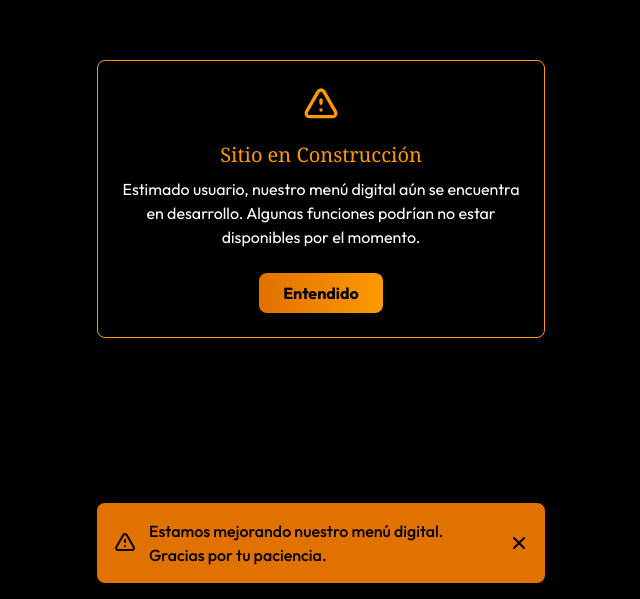
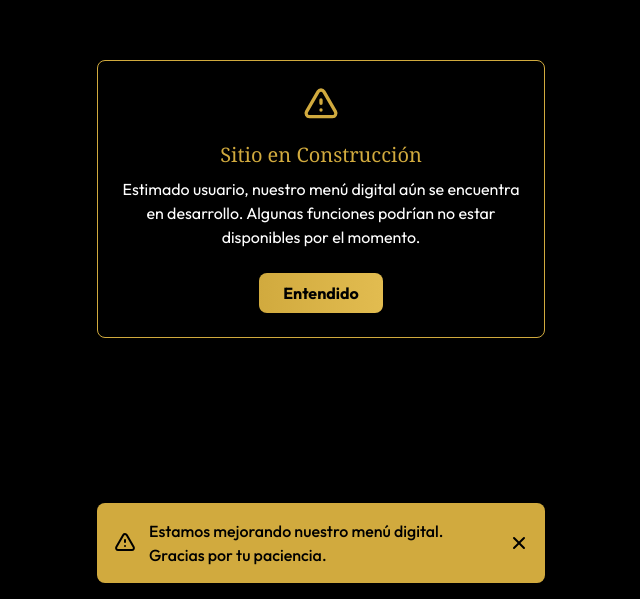
Before and after one commit to NandoSMZ/myribello-frontend, a Next.js app: page / in a window 1280 px wide. Shown: the part 201-800 px from the top of the page, without its empty margins (319-959 px from the left). Built offline with nearby package versions, Linux system fonts and the light colour scheme.

Commit message:
ajuste estructura y temas

```diff
--- a/app/bistro/page.tsx
+++ b/app/bistro/page.tsx
@@ -127,12 +127,12 @@ export default function BistroPage() {
       <div className="fixed top-0 left-0 right-0 z-30 flex flex-col bg-black">
         {/* Cabecera con botón de regreso */}
         <header className="p-4 flex items-center">
-          <Link href="/" className="text-amber-500 hover:text-amber-400">
+          <Link href="/" className="text-ribello-gold hover:text-white">
             <svg xmlns="http://www.w3.org/2000/svg" className="h-6 w-6" fill="none" viewBox="0 0 24 24" stroke="currentColor">
               <path strokeLinecap="round" strokeLinejoin="round" strokeWidth={2} d="M10 19l-7-7m0 0l7-7m-7 7h18" />
             </svg>
           </Link>
-          <h1 className="text-amber-500 text-xl font-serif font-bold ml-4">BISTRO</h1>
+          <h1 className="text-ribello-gold text-xl font-serif font-bold ml-4">BISTRO</h1>
         </header>
 
         {/* Barra de navegación principal */}
--- a/app/cocktails/page.tsx
+++ b/app/cocktails/page.tsx
@@ -122,12 +122,12 @@ export default function CocktailsPage() {
       <div className="fixed top-0 left-0 right-0 z-30 flex flex-col bg-black">
         {/* Cabecera con botón de regreso */}
         <header className="p-4 flex items-center">
-          <Link href="/" className="text-amber-500 hover:text-amber-400">
+          <Link href="/" className="text-ribello-gold hover:text-white">
             <svg xmlns="http://www.w3.org/2000/svg" className="h-6 w-6" fill="none" viewBox="0 0 24 24" stroke="currentColor">
               <path strokeLinecap="round" strokeLinejoin="round" strokeWidth={2} d="M10 19l-7-7m0 0l7-7m-7 7h18" />
             </svg>
           </Link>
-          <h1 className="text-amber-500 text-xl font-serif font-bold ml-4">COCKTAILS</h1>
+          <h1 className="text-ribello-gold text-xl font-serif font-bold ml-4">COCKTAILS</h1>
         </header>
 
         {/* Barra de navegación principal */}
--- a/components/AlertBanner.tsx
+++ b/components/AlertBanner.tsx
@@ -6,14 +6,14 @@ interface AlertBannerProps {
   message: string;
 }
 
-const AlertBanner: React.FC<AlertBannerProps> = ({ message }) => {
+export default function AlertBanner({ message }: AlertBannerProps) {
   const [isVisible, setIsVisible] = useState(true);
 
   if (!isVisible) return null;
 
   return (
     <div className="fixed bottom-0 left-0 right-0 z-50 p-4 flex justify-center">
-      <div className="bg-amber-600 text-black p-4 rounded-lg shadow-lg flex items-center max-w-md">
+      <div className="bg-[var(--color-ribello-gold)] text-black p-4 rounded-lg shadow-lg flex items-center max-w-md">
         <div className="mr-3">
           <svg xmlns="http://www.w3.org/2000/svg" fill="none" viewBox="0 0 24 24" stroke="currentColor" className="h-6 w-6">
             <path strokeLinecap="round" strokeLinejoin="round" strokeWidth="2" d="M12 9v2m0 4h.01m-6.938 4h13.856c1.54 0 2.502-1.667 1.732-3L13.732 4c-.77-1.333-2.694-1.333-3.464 0L3.34 16c-.77 1.333.192 3 1.732 3z" />
@@ -31,6 +31,4 @@ const AlertBanner: React.FC<AlertBannerProps> = ({ message }) => {
       </div>
     </div>
   );
-};
-
-export default AlertBanner;
+}
--- a/components/ClientAlerts.tsx
+++ b/components/ClientAlerts.tsx
@@ -4,7 +4,7 @@ import React from 'react';
 import ConstructionModal from './ConstructionModal';
 import AlertBanner from './AlertBanner';
 
-const ClientAlerts = () => {
+export default function ClientAlerts() {
   return (
     <>
       <ConstructionModal
@@ -16,6 +16,4 @@ const ClientAlerts = () => {
       />
     </>
   );
-};
-
-export default ClientAlerts;
+}
--- a/components/ConstructionModal.tsx
+++ b/components/ConstructionModal.tsx
@@ -7,7 +7,7 @@ interface ConstructionModalProps {
   message: string;
 }
 
-const ConstructionModal: React.FC<ConstructionModalProps> = ({ title, message }) => {
+export default function ConstructionModal({ title, message }: ConstructionModalProps) {
   const [isOpen, setIsOpen] = useState(false);
 
   useEffect(() => {
@@ -23,18 +23,18 @@ const ConstructionModal: React.FC<ConstructionModalProps> = ({ title, message })
 
   return (
     <div className="fixed inset-0 bg-black bg-opacity-75 z-50 flex justify-center items-center p-4">
-      <div className="bg-black border border-amber-500 rounded-lg max-w-md w-full p-6 shadow-xl">
+      <div className="bg-black border border-ribello-gold rounded-lg max-w-md w-full p-6 shadow-xl">
         <div className="flex items-center justify-center mb-4">
-          <svg xmlns="http://www.w3.org/2000/svg" className="h-10 w-10 text-amber-500" fill="none" viewBox="0 0 24 24" stroke="currentColor">
+          <svg xmlns="http://www.w3.org/2000/svg" className="h-10 w-10 text-ribello-gold" fill="none" viewBox="0 0 24 24" stroke="currentColor">
             <path strokeLinecap="round" strokeLinejoin="round" strokeWidth="2" d="M12 9v2m0 4h.01m-6.938 4h13.856c1.54 0 2.502-1.667 1.732-3L13.732 4c-.77-1.333-2.694-1.333-3.464 0L3.34 16c-.77 1.333.192 3 1.732 3z" />
           </svg>
         </div>
-        <h3 className="text-xl font-serif text-amber-500 text-center mb-2">{title}</h3>
+        <h3 className="text-xl font-serif text-ribello-gold text-center mb-2">{title}</h3>
         <p className="text-white text-center mb-6">{message}</p>
         <div className="flex justify-center">
           <button
             onClick={() => setIsOpen(false)}
-            className="px-6 py-2 bg-gradient-to-r from-amber-600 to-amber-500 hover:from-amber-500 hover:to-amber-400 text-black font-bold rounded-lg transition-all"
+            className="px-6 py-2 bg-gradient-to-r from-[var(--color-ribello-gold)] to-[#e2bc50] hover:from-[#e2bc50] hover:to-[var(--color-ribello-gold)] text-black font-bold rounded-lg transition-all"
           >
             Entendido
           </button>
@@ -42,6 +42,4 @@ const ConstructionModal: React.FC<ConstructionModalProps> = ({ title, message })
       </div>
     </div>
   );
-};
-
-export default ConstructionModal;
+}
--- a/components/ProductCard.tsx
+++ b/components/ProductCard.tsx
@@ -6,9 +6,9 @@ interface ProductCardProps {
   product: Product;
 }
 
-const ProductCard: React.FC<ProductCardProps> = ({ product }) => {
+export default function ProductCard({ product }: ProductCardProps) {
   return (
-    <div className="flex mb-4 rounded-lg overflow-hidden bg-gradient-to-r from-amber-900/30 to-amber-800/20 border border-amber-700/40">
+    <div className="flex mb-4 rounded-lg overflow-hidden bg-gradient-to-r from-amber-900/30 to-amber-800/20 border border-ribello-gold/30">
       <div className="relative w-1/3 h-28">
         <Image
           src={product.image}
@@ -19,12 +19,10 @@ const ProductCard: React.FC<ProductCardProps> = ({ product }) => {
         />
       </div>
       <div className="p-3 w-2/3">
-        <h3 className="text-amber-500 font-serif font-bold text-lg truncate">{product.name}</h3>
+        <h3 className="text-ribello-gold font-serif font-bold text-lg truncate">{product.name}</h3>
         <p className="text-gray-300 text-sm line-clamp-2 mb-2">{product.description}</p>
-        <p className="text-amber-400 font-bold">${product.price.toFixed(2)}</p>
+        <p className="text-ribello-gold font-bold">${product.price.toFixed(2)}</p>
       </div>
     </div>
   );
-};
-
-export default ProductCard;
+}
--- a/components/ProductSection.tsx
+++ b/components/ProductSection.tsx
@@ -10,12 +10,12 @@ interface ProductSectionProps {
   observerRefs?: React.MutableRefObject<Record<string, HTMLDivElement | null>>;
 }
 
-const ProductSection: React.FC<ProductSectionProps> = ({
+export default function ProductSection({
   title,
   products,
   setActiveTab,
   observerRefs
-}) => {
+}: ProductSectionProps) {
   const sectionRef = useRef<HTMLDivElement>(null);
 
   useEffect(() => {
@@ -39,7 +39,7 @@ const ProductSection: React.FC<ProductSectionProps> = ({
       id={`section-${title.toLowerCase().replace(/\s+/g, '-')}`}
       className="mb-12 scroll-mt-20" // scroll-mt-20 añade margen superior al hacer scroll
     >
-      <h2 className="text-2xl text-amber-500 font-serif font-bold border-b border-amber-700/30 pb-2 mb-4">
+      <h2 className="text-2xl text-ribello-gold font-serif font-bold border-b border-ribello-gold/30 pb-2 mb-4">
         {title}
       </h2>
       <div className="grid grid-cols-1 gap-4">
@@ -49,6 +49,4 @@ const ProductSection: React.FC<ProductSectionProps> = ({
       </div>
     </div>
   );
-};
-
-export default ProductSection;
+}
--- a/components/Tabs.tsx
+++ b/components/Tabs.tsx
@@ -7,12 +7,12 @@ interface TabProps {
   className?: string;
 }
 
-const Tabs: React.FC<TabProps> = ({
+export default function Tabs({
   tabs,
   activeTab,
   setActiveTab,
   className = '',
-}) => {
+}: TabProps) {
   const tabsContainerRef = useRef<HTMLDivElement>(null);
   const activeTabRef = useRef<HTMLButtonElement>(null);
 
@@ -55,8 +55,8 @@ const Tabs: React.FC<TabProps> = ({
             onClick={() => setActiveTab(tab)}
             className={`px-4 py-2 text-sm font-medium rounded-t-lg whitespace-nowrap transition-all duration-200 flex-shrink-0 ${
               activeTab === tab
-                ? 'bg-gradient-to-b from-amber-700 to-amber-600 text-black font-bold'
-                : 'bg-black text-amber-500 hover:bg-gray-900'
+                ? 'bg-gradient-to-b from-[var(--color-ribello-gold)] to-[#e2bc50] text-black font-bold'
+                : 'bg-black text-ribello-gold hover:bg-gray-900'
             }`}
           >
             {tab}
@@ -65,6 +65,4 @@ const Tabs: React.FC<TabProps> = ({
       </div>
     </div>
   );
-};
-
-export default Tabs;
+}
```
